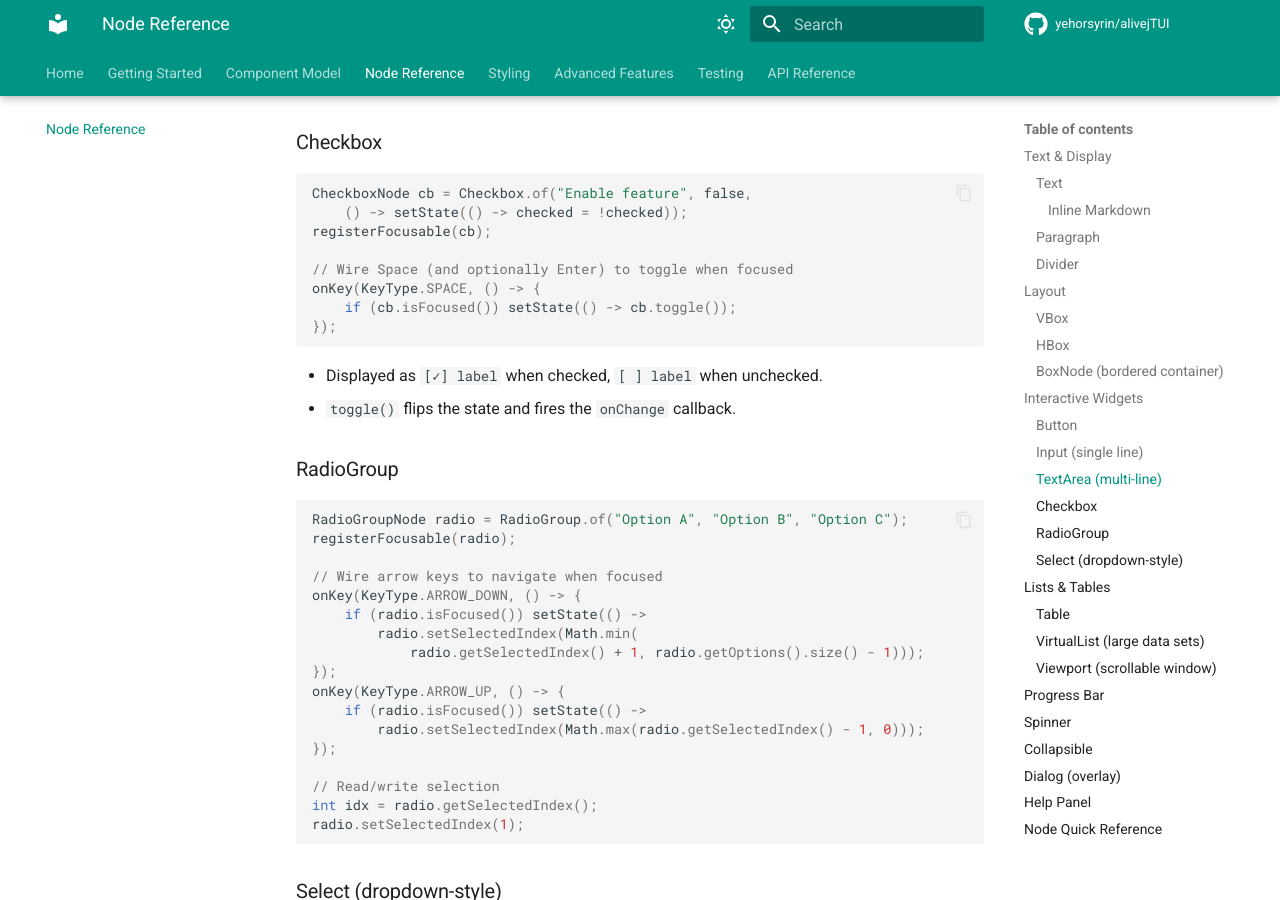
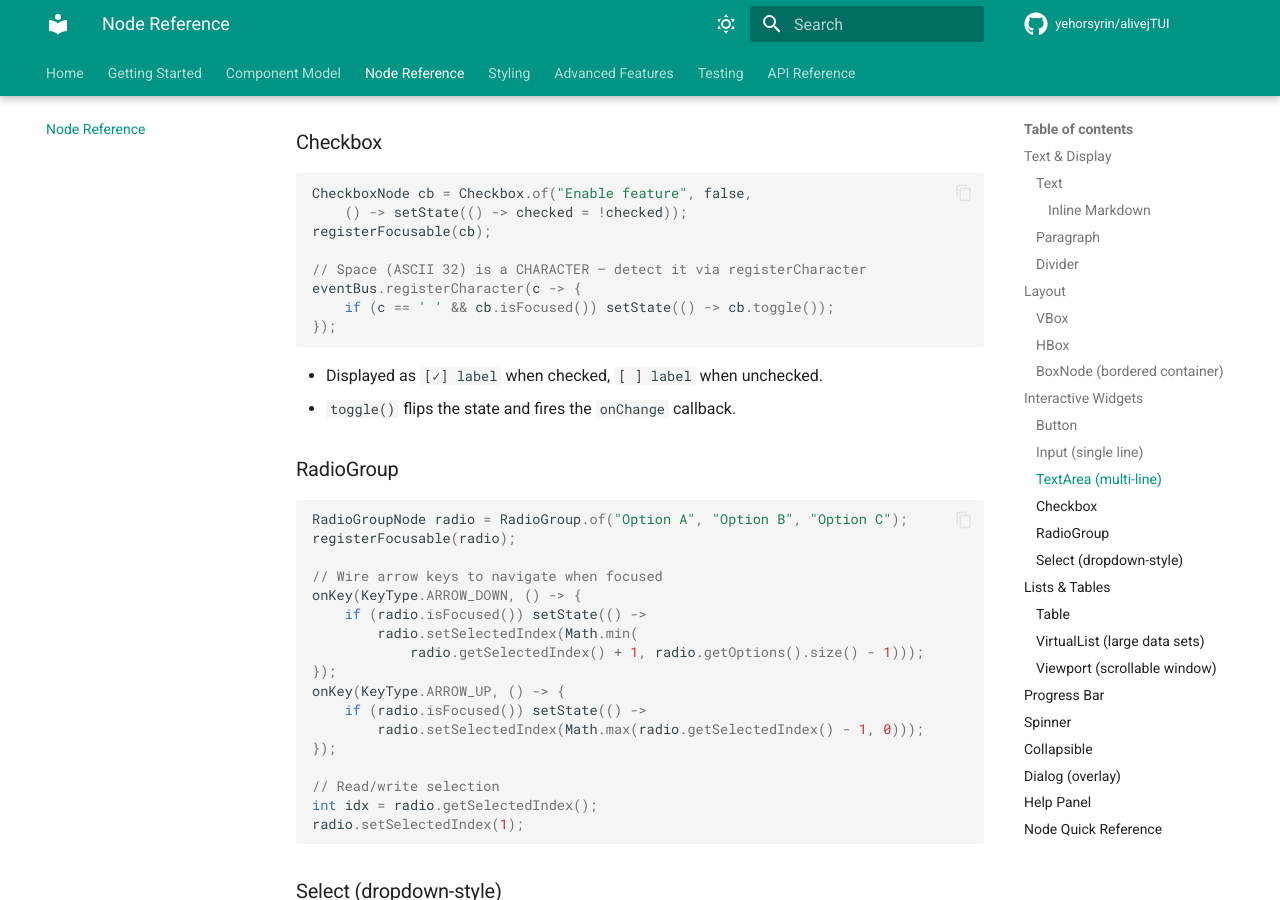
Before and after one commit to yehorsyrin/alivejTUI, an MkDocs documentation site: the page built from docs/nodes.md, in a window 1280 px wide and 900 px high, scrolled down 2770 px. Built offline with MkDocs 1.6.1 and Material for MkDocs 9.7.7, drawn with Linux system fonts in a browser that asks for light colours; comment, search, counter and statistics services are not loaded.

Commit message:
docs: fix SPACE key usage — space is CHARACTER not a KeyType
Replace onKey(KeyType.SPACE, ...) with eventBus.registerCharacter(c -> c == ' ')
in advanced.md and nodes.md examples.

Co-Authored-By: Jarvis (AI) <noreply@anthropic.com>

````diff
--- a/docs/nodes.md
+++ b/docs/nodes.md
@@ -140,9 +140,9 @@ CheckboxNode cb = Checkbox.of("Enable feature", false,
     () -> setState(() -> checked = !checked));
 registerFocusable(cb);
 
-// Wire Space (and optionally Enter) to toggle when focused
-onKey(KeyType.SPACE, () -> {
-    if (cb.isFocused()) setState(() -> cb.toggle());
+// Space (ASCII 32) is a CHARACTER — detect it via registerCharacter
+eventBus.registerCharacter(c -> {
+    if (c == ' ' && cb.isFocused()) setState(() -> cb.toggle());
 });
 ```
 
````
Also changed, not shown: docs/advanced.md (+3 -6 lines).
